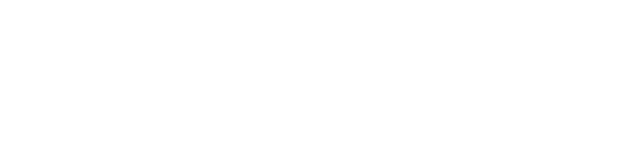
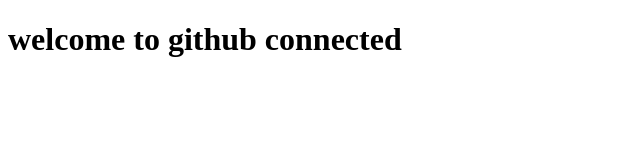
Before and after one commit to dodyherg/cpanel-ftp, a plain HTML site: page index.html in a window 1280 px wide. Shown: the whole page, without its empty margins (0-640 px from the left). Drawn offline with Linux system fonts and the light colour scheme.

Commit message:
github action

```diff
--- a/index.html
+++ b/index.html
@@ -4,9 +4,9 @@
     <meta charset="UTF-8">
     <meta http-equiv="X-UA-Compatible" content="IE=edge">
     <meta name="viewport" content="width=device-width, initial-scale=1.0">
-    <title>auto deploy cpanel</title>
+    <title>github action</title>
 </head>
 <body>
-
+    <h1>welcome to github connected</h1>
 </body>
 </html>
```
